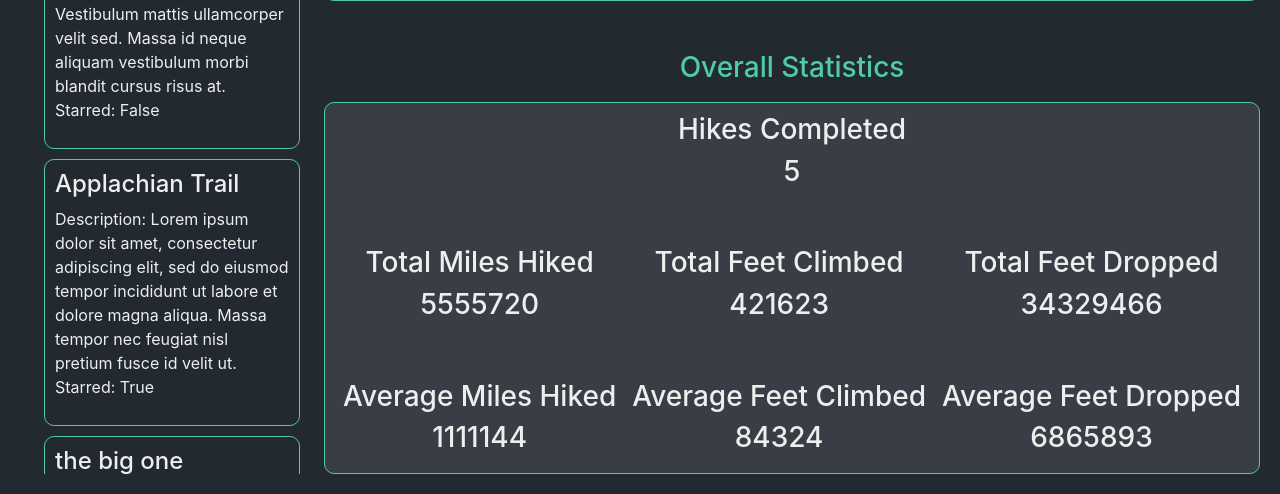
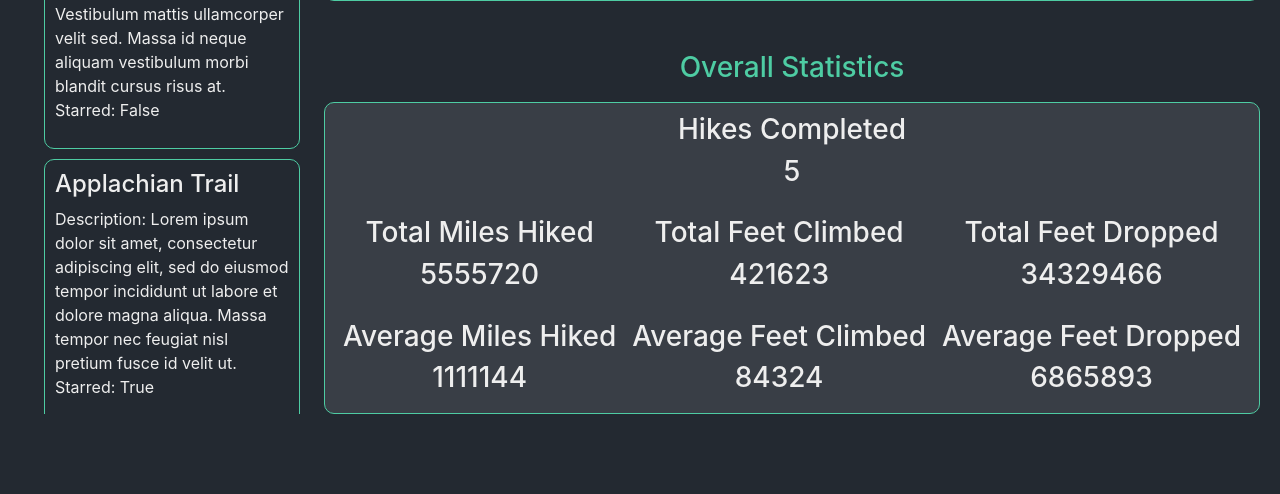
Before and after one commit to mdrewry/TrailTracker, a Django app: page / in a window 1280 px wide. Shown: the part 431-925 px from the top of the page. After the commit the page ends 845 px from the top, so only its background shows below. Run offline with Django 3.2, Linux system fonts and the light colour scheme; data comes from the database, SQL or seed files in the repository; some libraries are stand-ins or nearby versions.

Commit message:
added scroll bar to entries, removed extra spacing at bottom of statistics and entries

```diff
--- a/dashboard/static/css/styles.css
+++ b/dashboard/static/css/styles.css
@@ -24,7 +24,7 @@ a:hover {
 }
 .spacer50 {
   width: 50px;
-  height: 50px;
+  height: 20px;
 }
 .navbar {
   display: flex;
@@ -89,15 +89,29 @@ a:hover {
   display: flex;
   flex-direction: column;
   align-items: center;
-  scrollbar-width: none;
+  scrollbar-width: 10;
   -ms-overflow-style: none;
   box-sizing: border-box;
-  overflow-y: scroll;
-  height: 90vh;
+  overflow-y: auto;
+  height: 80vh;
 }
-.list::-webkit-scrollbar {
+/* .list::-webkit-scrollbar {
   width: 0;
   height: 0;
+} */
+.list::-webkit-scrollbar {
+  -webkit-appearance: none;
+}
+.list::-webkit-scrollbar:vertical {
+  width: 13px;
+}
+.list::-webkit-scrollbar:horizontal {
+  height: 13px;
+}
+.list::-webkit-scrollbar-thumb {
+  border-radius: 8px;
+  border: 2px solid black;
+  background-color: white;
 }
 .info {
   flex-grow: 2;
@@ -116,7 +130,7 @@ a:hover {
   padding: 10px;
   margin-top: 10px;
   width: 100%;
-  flex-grow: 1;
+  /* flex-grow: 1; */
   display: flex;
   flex-direction: column;
 }
```
